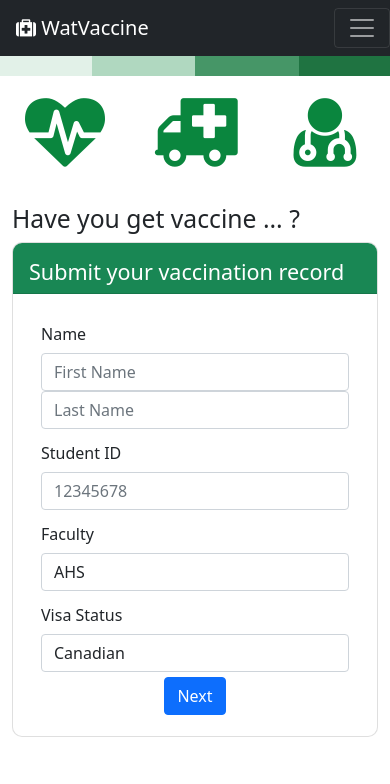
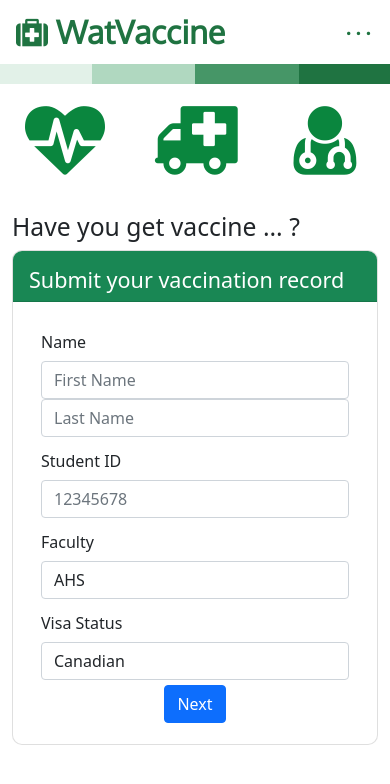
Before and after one commit to CCarolD/technova, a website: page index.html in a window 390 px wide. Drawn offline with nearby package versions, Linux system fonts and the light colour scheme.

Commit message:
features changed

```diff
--- a/css/style.scss
+++ b/css/style.scss
@@ -2,8 +2,48 @@ $site-c1: #e2f1e8;
 $site-c2: #b0d8c0;
 $site-c3: #469667;
 $site-c4: #1f7341;
-.navbar {
+nav {
+    background-color: #fff;
+    font-family: 'Oxygen', sans-serif;
+}
+
+.navbar-brand {
     padding-left: 1rem;
+    font-size: 2em;
+    color: $site-c4;
+    font-weight: bold;
+}
+
+a:hover, a:focus {
+    color: $site-c4;
+}
+
+.navbar-expand-lg .navbar-nav .nav-link {
+    padding-left: 1rem;
+    font-size: 1.5em;
+    color: $site-c4;
+    margin-left: 30px;
+    padding-right: 20px;
+    padding-left: 20px;
+    text-align: center;
+    width: 150px;
+}
+
+.nav-item a:hover, .nav-item a:focus {
+    background-color: $site-c4;
+    color: #fff !important;
+}
+
+button.navbar-toggler {
+    padding-right: 1rem;
+    padding-left: 1rem;
+    font-family: 'Oxygen', sans-serif;
+    color: $site-c4;
+    text-align: center;
+}
+
+.navbar-toggler-icon {
+    font-weight: bolder;
 }
 
 .banner-color-line {
@@ -12,7 +52,7 @@ $site-c4: #1f7341;
 
 @mixin setColorBlock($bg-color, $h: 100%) {
     background-color: $bg-color;
-    height: $h
+    height: $h;
 }
 
 .banner-1 {
--- a/index.html
+++ b/index.html
@@ -11,6 +11,9 @@
   <!-- build:css css/main.css -->
   <link rel="stylesheet" href="./node_modules/bootstrap/dist/css/bootstrap.min.css">
   <link rel="stylesheet" href="./node_modules/font-awesome/css/font-awesome.min.css">
+  <link rel="preconnect" href="https://fonts.googleapis.com">
+  <link rel="preconnect" href="https://fonts.gstatic.com" crossorigin>
+  <link href="https://fonts.googleapis.com/css2?family=Oxygen&display=swap" rel="stylesheet">
   <link rel="stylesheet" href="/css/style.css">
   <link rel="stylesheet" href="/css/index.css">
   <!-- endbuild -->
--- a/navbar.html
+++ b/navbar.html
@@ -1,10 +1,10 @@
-<nav class="navbar navbar-expand-lg navbar-dark bg-dark">
+<nav class="navbar navbar-expand-lg">
   <div>
     <a class="navbar-brand" href="#"><i class="fa fa-medkit"></i> WatVaccine</a>
   </div>
 
   <button class="navbar-toggler" type="button" data-toggle="collapse" data-target="#navbarNav" aria-controls="navbarNav" aria-expanded="false" aria-label="Toggle navigation">
-      <span class="navbar-toggler-icon"></span>
+      <span class="navbar-toggler-icon">. . .</span>
     </button>
   <div class="collapse navbar-collapse" id="navbarNav">
     <ul class="navbar-nav">
```
Also changed, not shown: summary.html (+3 -0 lines), table.html (+3 -0 lines), css/style.css.
